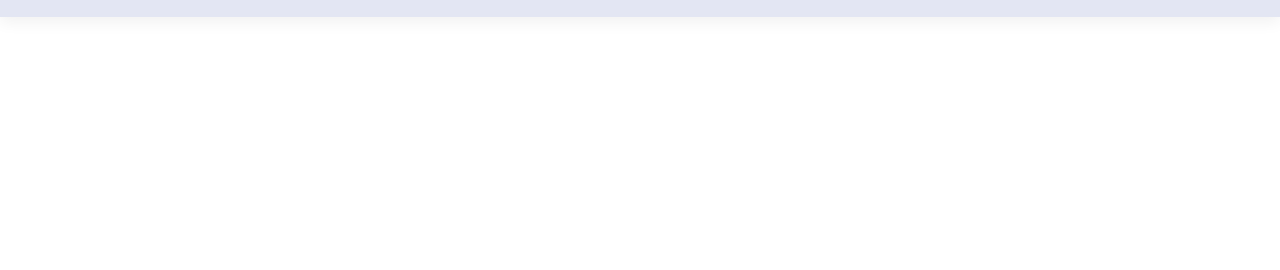
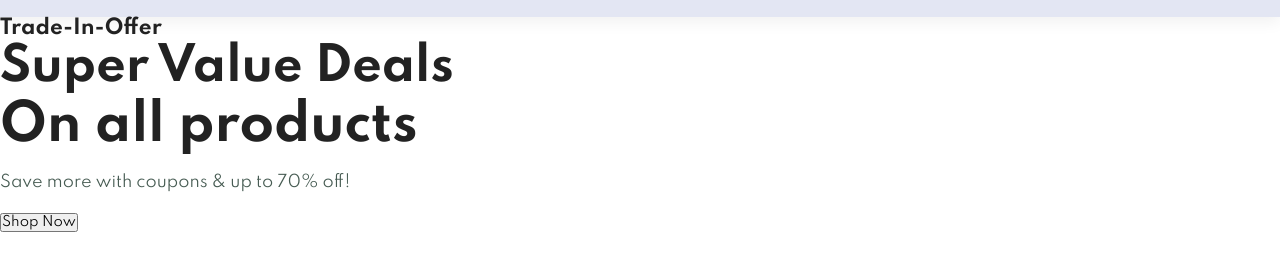
Before and after one commit to TrevorA17/E-Commerce-Website, a plain HTML site: page index.html in a window 1280 px wide. Shown: the part 68-338 px from the top of the page. Drawn offline with Linux system fonts and the light colour scheme.

Commit message:
added hero section

```diff
--- a/index.html
+++ b/index.html
@@ -27,6 +27,14 @@
             </div>
         </section>
 
+        <section id="hero">
+            <h4>Trade-In-Offer</h4>
+            <h2>Super Value Deals</h2>
+            <h1>On all products</h1>
+            <p>Save more with coupons & up to 70% off!</p>
+            <button>Shop Now</button>
+        </section>
+
 
         <script src="script.js"></script>
     </body>
```
